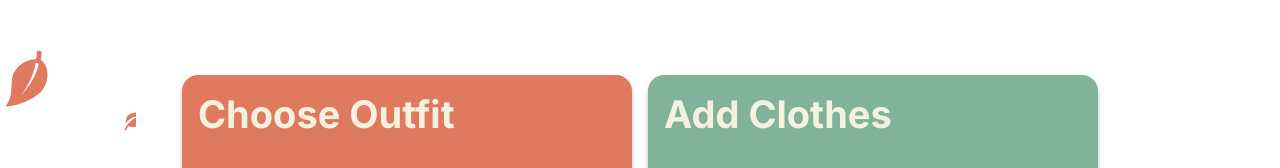
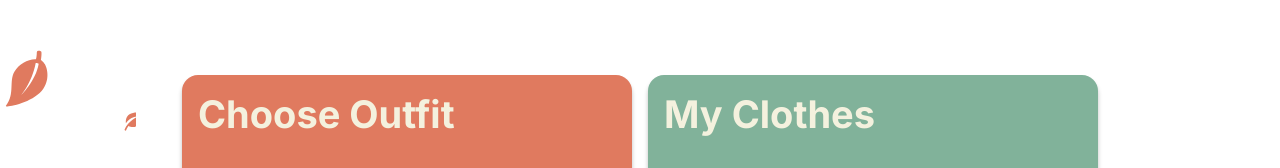
Before and after one commit to pbuterba/cs5167-proj2, a SvelteKit app: page / in a window 1280 px wide. Shown: the top 168 px of the page. Built offline with nearby package versions, Linux system fonts and the light colour scheme.

Commit message:
Change "Add Clothes" to "My Clothes"

```diff
--- a/src/routes/+page.svelte
+++ b/src/routes/+page.svelte
@@ -22,7 +22,7 @@
 		</HomeCard>
 	</div>
 	<div class="right">
-		<HomeCard color="green" title="Add Clothes" href="/add-clothes">
+		<HomeCard color="green" title="My Clothes" href="/add-clothes">
 			<div class="tag">
 				<svg
 					width="322"
```
